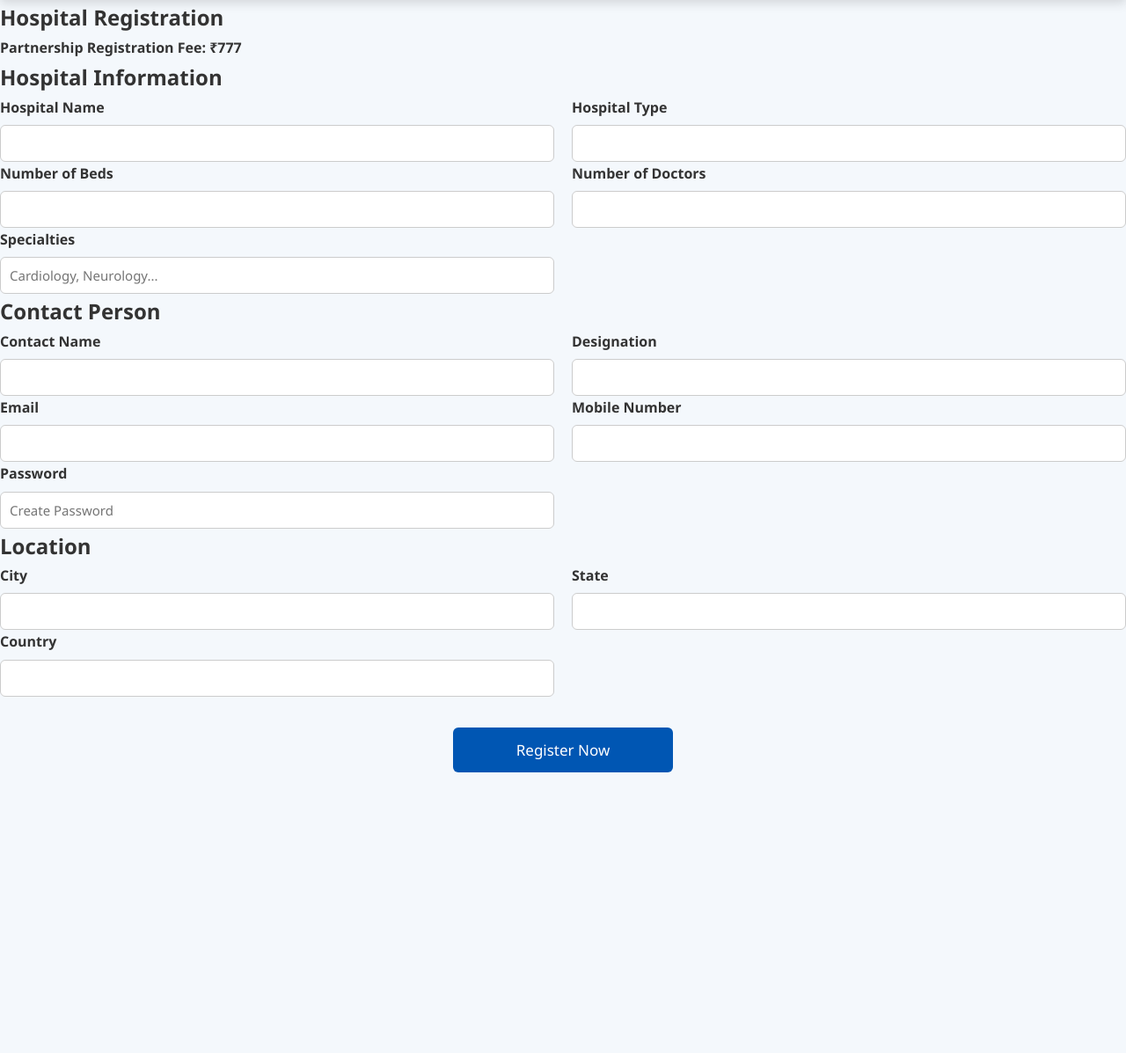
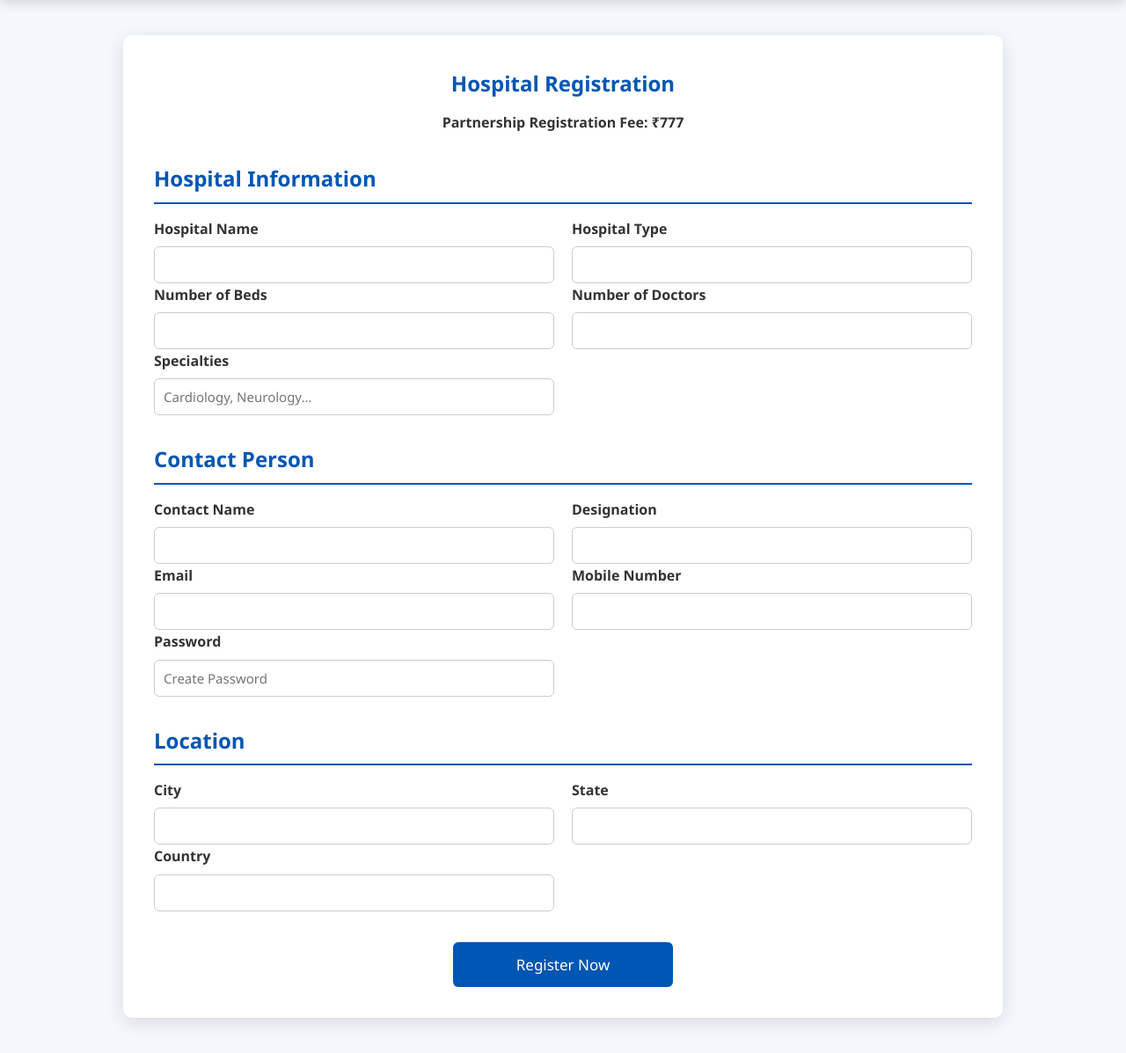
Before and after one commit to drkairosglobalconnect/dr-kairos-globalconnect, a Flask app: page /hospital in a window 1280 px wide. Shown: the part 65-1262 px from the top of the page at 88% size. Before the commit the page ends 943 px from the top, so only its background shows below. Run offline with Flask 3, Linux system fonts and the light colour scheme.

Commit message:
Updated Dr Kairos GlobalConnect website

```diff
--- a/templates/hospital.html
+++ b/templates/hospital.html
@@ -4,7 +4,6 @@
 <head>
 
 <meta charset="UTF-8">
-
 <meta name="viewport" content="width=device-width, initial-scale=1.0">
 
 <title>Hospital Registration</title>
@@ -23,25 +22,24 @@ href="{{ url_for('static', filename='style.css') }}">
 </div>
 
 <ul>
-
 <li><a href="/">Home</a></li>
 <li><a href="/registration">Registration</a></li>
-
 </ul>
 
 </nav>
 
-<section class="form-section">
+<section class="doctor-form-container">
 
 <h1>Hospital Registration</h1>
 
-<p><b>Partnership Registration Fee: ₹777</b></p>
+<p class="fee"><b>Partnership Registration Fee: ₹777</b></p>
 
 <form method="POST">
 
 <h2>Hospital Information</h2>
 
 <div class="form-row">
+
 <div class="form-group">
 <label>Hospital Name</label>
 <input type="text" name="hospital_name" required>
@@ -51,9 +49,11 @@ href="{{ url_for('static', filename='style.css') }}">
 <label>Hospital Type</label>
 <input type="text" name="hospital_type" required>
 </div>
+
 </div>
 
 <div class="form-row">
+
 <div class="form-group">
 <label>Number of Beds</label>
 <input type="number" name="beds" required>
@@ -63,20 +63,27 @@ href="{{ url_for('static', filename='style.css') }}">
 <label>Number of Doctors</label>
 <input type="number" name="doctors" required>
 </div>
+
 </div>
 
 <div class="form-row">
+
 <div class="form-group">
 <label>Specialties</label>
 <input type="text" name="specialties" placeholder="Cardiology, Neurology..." required>
 </div>
 
-        <div class="form-group"></div>
+<div class="form-group">
+<label>&nbsp;</label>
+<input type="text" disabled style="visibility:hidden;">
+</div>
+
 </div>
 
 <h2>Contact Person</h2>
 
 <div class="form-row">
+
 <div class="form-group">
 <label>Contact Name</label>
 <input type="text" name="contact_name" required>
@@ -86,9 +93,11 @@ href="{{ url_for('static', filename='style.css') }}">
 <label>Designation</label>
 <input type="text" name="designation" required>
 </div>
+
 </div>
 
 <div class="form-row">
+
 <div class="form-group">
 <label>Email</label>
 <input type="email" name="email" required>
@@ -98,20 +107,27 @@ href="{{ url_for('static', filename='style.css') }}">
 <label>Mobile Number</label>
 <input type="tel" name="mobile" required>
 </div>
+
 </div>
 
 <div class="form-row">
+
 <div class="form-group">
 <label>Password</label>
 <input type="password" name="password" placeholder="Create Password" required>
 </div>
 
-        <div class="form-group"></div>
+<div class="form-group">
+<label>&nbsp;</label>
+<input type="text" disabled style="visibility:hidden;">
+</div>
+
 </div>
 
 <h2>Location</h2>
 
 <div class="form-row">
+
 <div class="form-group">
 <label>City</label>
 <input type="text" name="city" required>
@@ -121,15 +137,21 @@ href="{{ url_for('static', filename='style.css') }}">
 <label>State</label>
 <input type="text" name="state" required>
 </div>
+
 </div>
 
 <div class="form-row">
+
 <div class="form-group">
 <label>Country</label>
 <input type="text" name="country" required>
 </div>
 
-        <div class="form-group"></div>
+<div class="form-group">
+<label>&nbsp;</label>
+<input type="text" disabled style="visibility:hidden;">
+</div>
+
 </div>
 
 <button type="submit" class="submit-btn">
@@ -137,3 +159,9 @@ href="{{ url_for('static', filename='style.css') }}">
 </button>
 
 </form>
+
+</section>
+
+</body>
+
+</html>
```
Also changed, not shown: templates/organizer.html (+12 -5 lines), templates/pharma.html (+22 -5 lines). Lines whose indentation alone changed are shown as unchanged.
